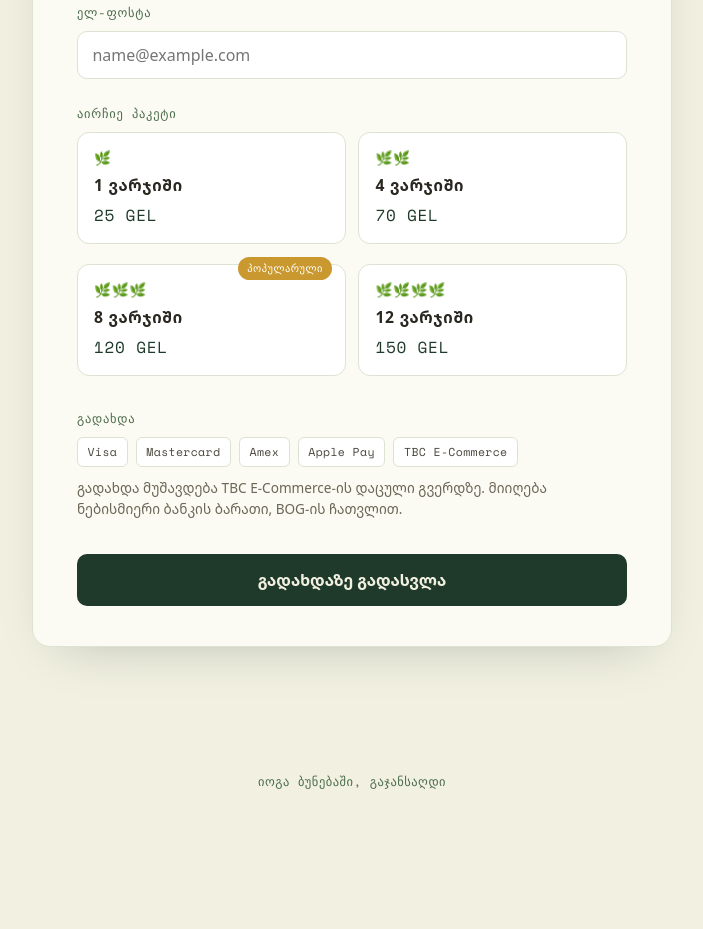
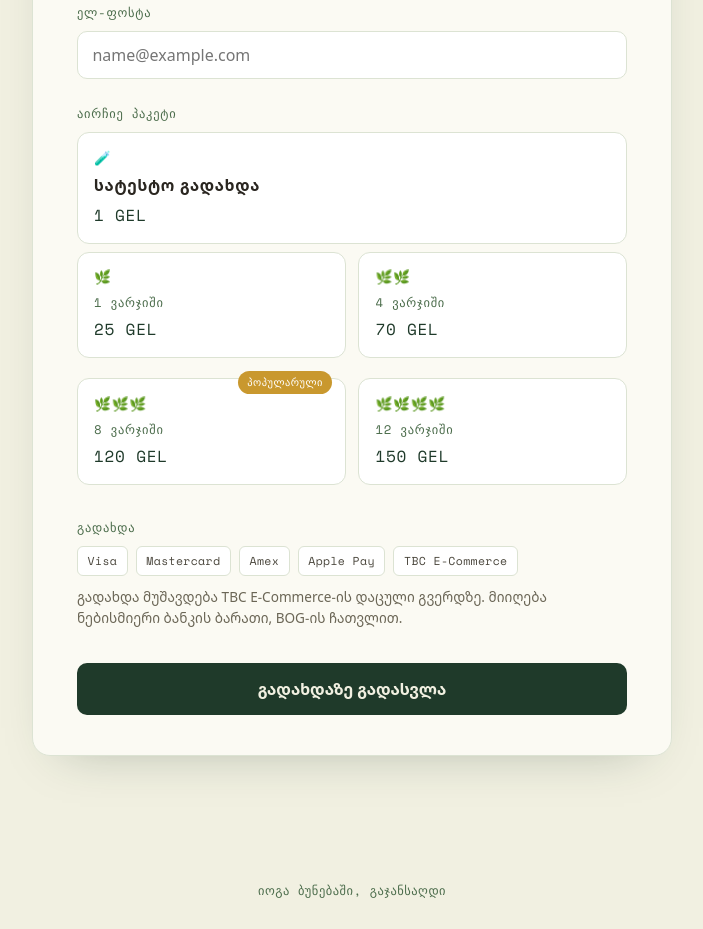
Before and after one commit to ekato-makashvili/yoga-nature-registration, a website: page public/index.html in a window 1280 px wide. Shown: the part 955-1884 px from the top of the page, without its empty margins (288-991 px from the left). Before the commit the page ends 1807 px from the top, so only its background shows below. Drawn offline with nearby package versions, Linux system fonts and the light colour scheme.

Commit message:
add test payment

```diff
--- a/public/i18n.js
+++ b/public/i18n.js
@@ -36,6 +36,7 @@ const I18N = {
     errPackage: "გთხოვთ, აირჩიოთ პაკეტი.",
     errGeneric: "დაფიქსირდა შეცდომა. სცადეთ თავიდან.",
     langToggle: "EN",
+    pkgTest: 'სატესტო გადახდა',
   },
   en: {
     brandName: "Yoga in Nature",
@@ -71,7 +72,8 @@ const I18N = {
     errPackage: "Please choose a package.",
     errGeneric: "Something went wrong. Please try again.",
     langToggle: "GE",
+    pkgTest: 'Test payment',
   },
 };
 
-const PACKAGE_PRICES = { p1: 25, p4: 70, p8: 120, p12: 150 };
+const PACKAGE_PRICES = { ptest: 1,p1: 25, p4: 70, p8: 120, p12: 150 };
--- a/public/index.html
+++ b/public/index.html
@@ -136,13 +136,22 @@
                   >(მოქმედების ვადა 30 დღე)</em
                 ></span
               >
-
+              <label class="package-card">
+                <input type="radio" name="packageId" value="ptest" required />
+                <span class="package-body">
+                  <span class="package-leaves" aria-hidden="true">🧪</span>
+                  <span class="package-sessions" data-i18n="pkgTest"
+                    >სატესტო გადახდა</span
+                  >
+                  <span class="package-price">1 GEL</span>
+                </span>
+              </label>
               <div class="packages" role="radiogroup" aria-label="package">
                 <label class="package-card">
                   <input type="radio" name="packageId" value="p1" required />
                   <span class="package-body">
                     <span class="package-leaves" aria-hidden="true">🌿</span>
-                    <span class="package-sessions" data-i18n="pkg1"
+                    <span class="package-classes" data-i18n="pkg1"
                       >1 ვარჯიში</span
                     >
                     <span class="package-price">25 GEL</span>
@@ -153,7 +162,7 @@
                   <input type="radio" name="packageId" value="p4" required />
                   <span class="package-body">
                     <span class="package-leaves" aria-hidden="true">🌿🌿</span>
-                    <span class="package-sessions" data-i18n="pkg4"
+                    <span class="package-classes" data-i18n="pkg4"
                       >4 ვარჯიში</span
                     >
                     <span class="package-price">70 GEL</span>
@@ -166,7 +175,7 @@
                     <span class="package-leaves" aria-hidden="true"
                       >🌿🌿🌿</span
                     >
-                    <span class="package-sessions" data-i18n="pkg8"
+                    <span class="package-classes" data-i18n="pkg8"
                       >8 ვარჯიში</span
                     >
                     <span class="package-price">120 GEL</span>
@@ -182,7 +191,7 @@
                     <span class="package-leaves" aria-hidden="true"
                       >🌿🌿🌿🌿</span
                     >
-                    <span class="package-sessions" data-i18n="pkg12"
+                    <span class="package-classes" data-i18n="pkg12"
                       >12 ვარჯიში</span
                     >
                     <span class="package-price">150 GEL</span>
--- a/server.js
+++ b/server.js
@@ -28,6 +28,7 @@ app.post('/return.html', (req, res) => {
 app.use(express.static(path.join(__dirname, 'public')));
 
 const PACKAGES = {
+  ptest: { sessions: 1, price: 1, label: 'Test payment - 1 GEL' },
   p1: { classs: 1, price: 25, label: 'Yoga in Nature - 1 class' },
   p4: { classs: 4, price: 70, label: 'Yoga in Nature - 4 classs' },
   p8: { classs: 8, price: 120, label: 'Yoga in Nature - 8 classs' },
```
